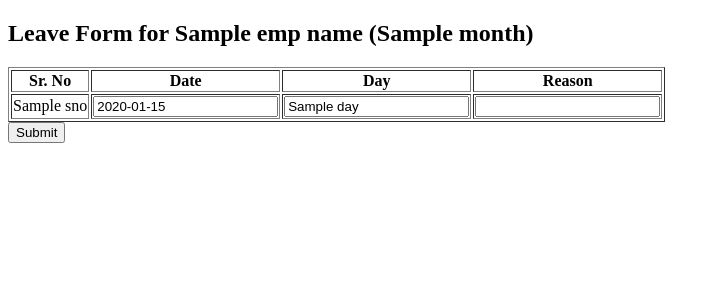
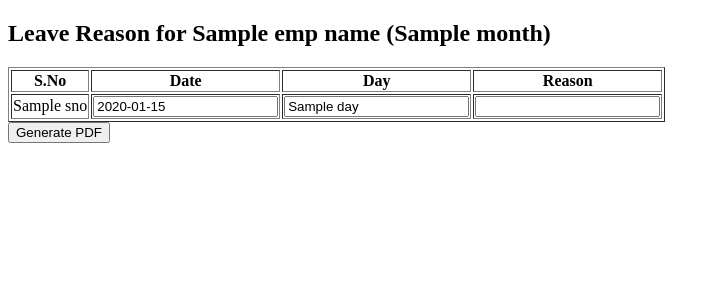
Before and after one commit to amirdsmedia/LeaveManager, a Flask app: template app/templates/leave_form.html in a window 1280 px wide. Shown: the top 300 px of the page, without its empty margins (0-720 px from the left). Run offline with Flask 2, Linux system fonts and the light colour scheme; the template is opened without the code that fills it: most values are stand-ins (such as "Sample title", 1, 10 or a date in 2020).

Commit message:
Update leave_form.html

```diff
--- a/app/templates/leave_form.html
+++ b/app/templates/leave_form.html
@@ -1,18 +1,12 @@
-
 <!doctype html>
-<html lang="en">
-<head>
-  <meta charset="UTF-8">
-  <title>Leave Form</title>
-</head>
-<body>
-  <h2>Leave Form for {{ emp_name }} ({{ month }})</h2>
-  <form action="/submit-leave" method="post">
+<title>Leave Reason Form</title>
+<h2>Leave Reason for {{ emp_name }} ({{ month }})</h2>
+<form action="/submit" method="post">
   <input type="hidden" name="emp_name" value="{{ emp_name }}">
   <input type="hidden" name="month" value="{{ month }}">
   <input type="hidden" name="num_rows" value="{{ absent_days|length }}">
   <table border="1">
-      <tr><th>Sr. No</th><th>Date</th><th>Day</th><th>Reason</th></tr>
+    <tr><th>S.No</th><th>Date</th><th>Day</th><th>Reason</th></tr>
     {% for sno, date, day in absent_days %}
     <tr>
       <td>{{ sno }}</td>
@@ -22,7 +16,5 @@
     </tr>
     {% endfor %}
   </table>
-    <button type="submit">Submit</button>
+  <button type="submit">Generate PDF</button>
 </form>
-</body>
-</html>
```
Lines whose indentation alone changed are shown as unchanged.
